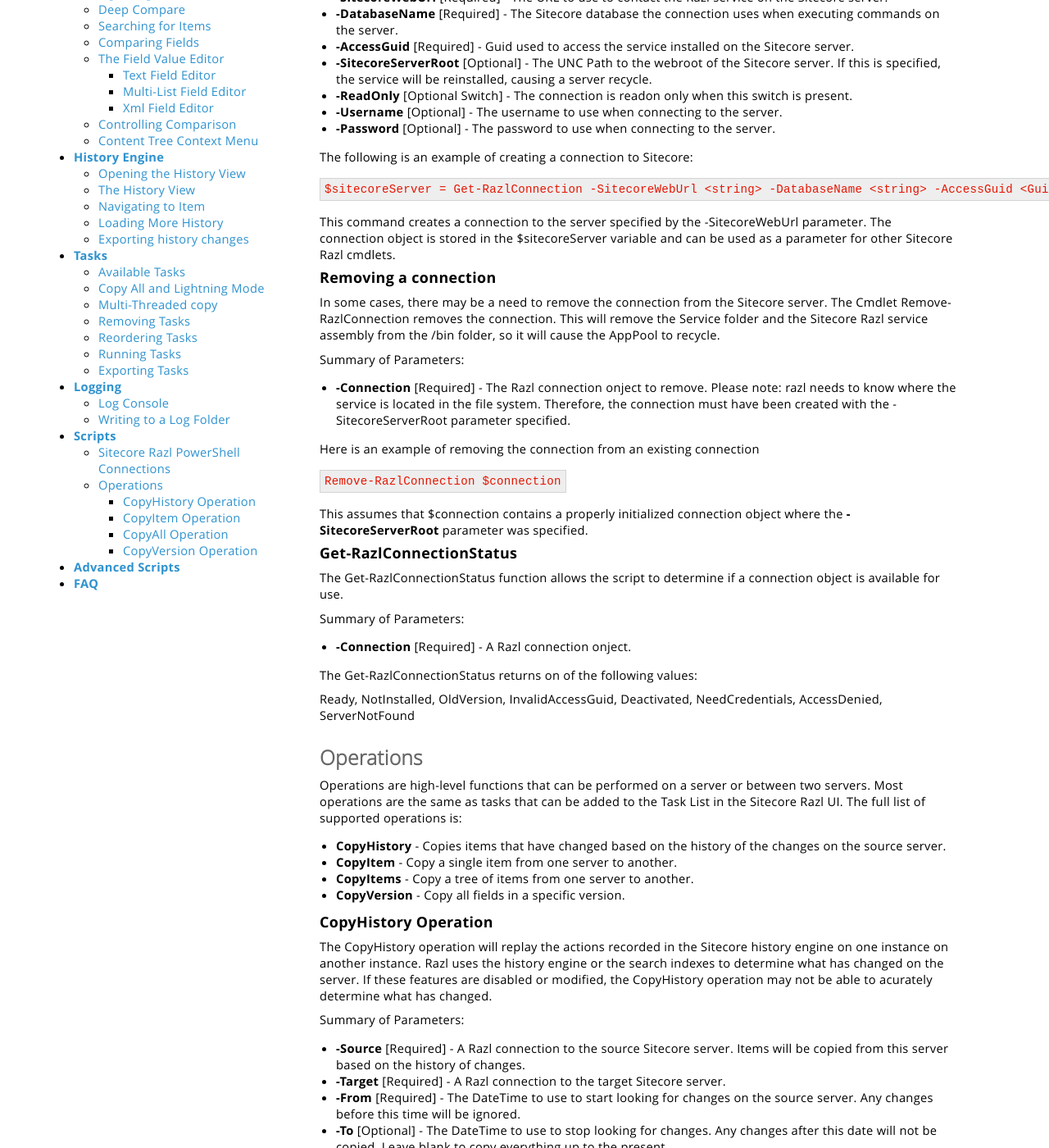
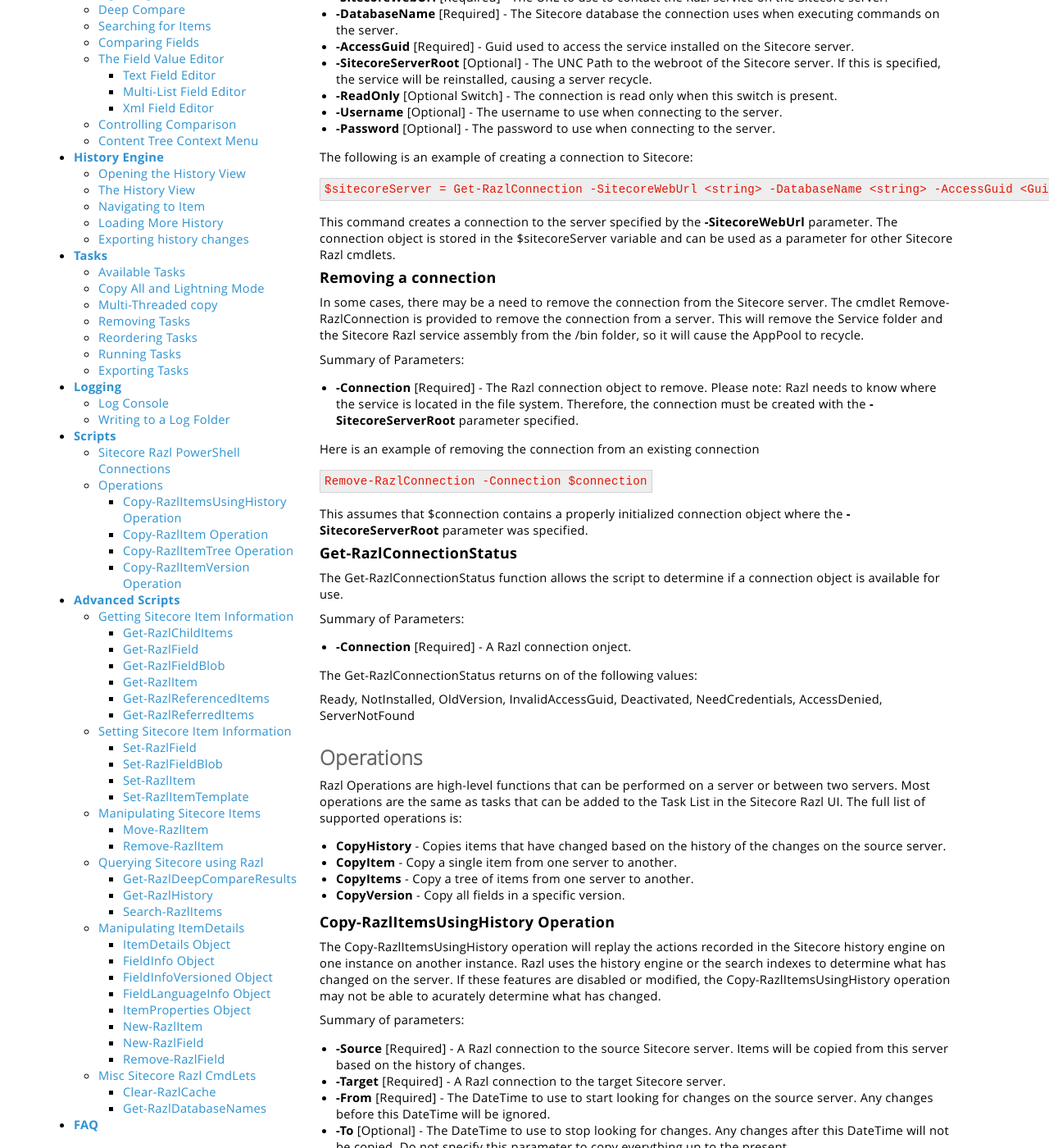
Before and after one commit to HedgehogDevelopment/HedgehogDevelopment.github.io, a Jekyll site: the page built from razl/script.markdown, in a window 1280 px wide and 1400 px high, scrolled down 491 px. Shown: the whole window at 82% size. Built offline with Jekyll 4.4.1, drawn with Linux system fonts in a browser that asks for light colours; some of the changed text lies outside the part shown.

Commit message:
Update TOC and minor changes

```diff
--- a/_includes/razlchapters.html
+++ b/_includes/razlchapters.html
@@ -87,10 +87,10 @@
             <li>
                 <a href="/razl/script.html#operations">Operations</a>
                 <ul>
-                    <li><a href="/razl/script.html#copyhistory-operation">CopyHistory Operation</a></li>
-                    <li><a href="/razl/script.html#copyitem-operation">CopyItem Operation</a></li>
-                    <li><a href="/razl/script.html#copyall-operation">CopyAll Operation</a></li>
-                    <li><a href="/razl/script.html#copyversion-operation">CopyVersion Operation</a></li>
+                    <li><a href="/razl/script.html#copy-razlitemsusinghistory-operation">Copy-RazlItemsUsingHistory Operation</a></li>
+                    <li><a href="/razl/script.html#copy-razlitem-operation">Copy-RazlItem Operation</a></li>
+                    <li><a href="/razl/script.html#copy-razlitemtree-operation">Copy-RazlItemTree Operation</a></li>
+                    <li><a href="/razl/script.html#copy-razlitemversion-operation">Copy-RazlItemVersion Operation</a></li>
                 </ul>
             </li>
         </ul>
@@ -98,6 +98,61 @@
     <li>
         <a href="/razl/advancedscript.html"><strong>Advanced Scripts</strong></a>
         <ul>
+            <li>
+                <a href="/razl/advancedscript.html#getting-sitecore-item-information">Getting Sitecore Item Information</a>
+                <ul>
+                    <li><a href="/razl/advancedscript.html#get-razlchilditems">Get-RazlChildItems</a></li>
+                    <li><a href="/razl/advancedscript.html#get-razlfield">Get-RazlField</a></li>
+                    <li><a href="/razl/advancedscript.html#get-razlfieldblob">Get-RazlFieldBlob</a></li>
+                    <li><a href="/razl/advancedscript.html#get-razlitem">Get-RazlItem</a></li>
+                    <li><a href="/razl/advancedscript.html#get-razlreferenceditems">Get-RazlReferencedItems</a></li>
+                    <li><a href="/razl/advancedscript.html#get-razlreferreditems">Get-RazlReferredItems</a></li>
+                </ul>
+            </li>
+            <li>
+                <a href="/razl/advancedscript.html#setting-sitecore-item-information">Setting Sitecore Item Information</a>
+                <ul>
+                    <li><a href="/razl/advancedscript.html#set-razlfield">Set-RazlField</a></li>
+                    <li><a href="/razl/advancedscript.html#set-razlfieldblob">Set-RazlFieldBlob</a></li>
+                    <li><a href="/razl/advancedscript.html#set-razlitem">Set-RazlItem</a></li>
+                    <li><a href="/razl/advancedscript.html#set-razlitemtemplate">Set-RazlItemTemplate</a></li>
+                </ul>
+            </li>
+            <li>
+                <a href="/razl/advancedscript.html#manipulating-sitecore-items">Manipulating Sitecore Items</a>
+                <ul>
+                    <li><a href="/razl/advancedscript.html#move-razlitem">Move-RazlItem</a></li>
+                    <li><a href="/razl/advancedscript.html#remove-razlitem">Remove-RazlItem</a></li>
+                </ul>
+            </li>
+            <li>
+                <a href="/razl/advancedscript.html#querying-sitecore-using-razl">Querying Sitecore using Razl</a>
+                <ul>
+                    <li><a href="/razl/advancedscript.html#get-razldeepcompareresults">Get-RazlDeepCompareResults</a></li>
+                    <li><a href="/razl/advancedscript.html#get-razlhistory">Get-RazlHistory</a></li>
+                    <li><a href="/razl/advancedscript.html#search-razlitems">Search-RazlItems</a></li>
+                </ul>
+            </li>
+            <li>
+                <a href="/razl/advancedscript.html#manipulating-itemdetails">Manipulating ItemDetails</a>
+                <ul>
+                    <li><a href="/razl/advancedscript.html#itemdetails-object">ItemDetails Object</a></li>
+                    <li><a href="/razl/advancedscript.html#fieldinfo-object">FieldInfo Object</a></li>
+                    <li><a href="/razl/advancedscript.html#fieldinfoversioned-object">FieldInfoVersioned Object</a></li>
+                    <li><a href="/razl/advancedscript.html#fieldlanguageinfo-object">FieldLanguageInfo Object</a></li>
+                    <li><a href="/razl/advancedscript.html#itemproperties-object">ItemProperties Object</a></li>
+                    <li><a href="/razl/advancedscript.html#new-razlitem">New-RazlItem</a></li>
+                    <li><a href="/razl/advancedscript.html#new-razlfield">New-RazlField</a></li>
+                    <li><a href="/razl/advancedscript.html#remove-razlfield">Remove-RazlField</a></li>
+                </ul>
+            </li>
+            <li>
+                <a href="/razl/advancedscript.html#misc-sitecore-razl-cmdlets">Misc Sitecore Razl CmdLets</a>
+                <ul>
+                    <li><a href="/razl/advancedscript.html#Clear-RazlCache">Clear-RazlCache</a></li>
+                    <li><a href="/razl/advancedscript.html#get-razldatabasenames">Get-RazlDatabaseNames</a></li>
+                </ul>
+            </li>
         </ul>
     </li>
     <li>
--- a/razl/script.markdown
+++ b/razl/script.markdown
@@ -17,7 +17,7 @@ Summary of Parameters:
 - **-DatabaseName** [Required] - The Sitecore database the connection uses when executing commands on the server.
 - **-AccessGuid** [Required] - Guid used to access the service installed on the Sitecore server.
 - **-SitecoreServerRoot** [Optional] - The UNC Path to the webroot of the Sitecore server. If this is specified, the service will be reinstalled, causing a server recycle.
-- **-ReadOnly** [Optional Switch] - The connection is readon only when this switch is present.
+- **-ReadOnly** [Optional Switch] - The connection is read only when this switch is present.
 - **-Username** [Optional] - The username to use when connecting to the server.
 - **-Password** [Optional] - The password to use when connecting to the server.
 
@@ -25,18 +25,18 @@ The following is an example of creating a connection to Sitecore:
 
     $sitecoreServer = Get-RazlConnection -SitecoreWebUrl <string> -DatabaseName <string> -AccessGuid <Guid>
 
-This command creates a connection to the server specified by the -SitecoreWebUrl parameter. The connection object is stored in the $sitecoreServer variable and can be used as a parameter for other Sitecore Razl cmdlets.
+This command creates a connection to the server specified by the **-SitecoreWebUrl** parameter. The connection object is stored in the $sitecoreServer variable and can be used as a parameter for other Sitecore Razl cmdlets.
 
 #### Removing a connection
 
-In some cases, there may be a need to remove the connection from the Sitecore server. The Cmdlet Remove-RazlConnection removes the connection. This will remove the Service folder and the Sitecore Razl service assembly from the /bin folder, so it will cause the AppPool to recycle.
+In some cases, there may be a need to remove the connection from the Sitecore server. The cmdlet Remove-RazlConnection is provided to remove the connection from a server. This will remove the Service folder and the Sitecore Razl service assembly from the /bin folder, so it will cause the AppPool to recycle.
 
 Summary of Parameters:
-- **-Connection** [Required] - The Razl connection onject to remove. Please note: razl needs to know where the service is located in the file system. Therefore, the connection must have been created with the -SitecoreServerRoot parameter specified.
+- **-Connection** [Required] - The Razl connection object to remove. Please note: Razl needs to know where the service is located in the file system. Therefore, the connection must be created with the **-SitecoreServerRoot** parameter specified.
 
 Here is an example of removing the connection from an existing connection
 
-	Remove-RazlConnection $connection
+	Remove-RazlConnection -Connection $connection
 
 This assumes that $connection contains a properly initialized connection object where the **-SitecoreServerRoot** parameter was specified.
 
@@ -52,22 +52,22 @@ Ready, NotInstalled, OldVersion, InvalidAccessGuid, Deactivated,
     NeedCredentials, AccessDenied, ServerNotFound
 
 ### Operations
-Operations are high-level functions that can be performed on a server or between two servers. Most operations are the same as tasks that can be added to the Task List in the Sitecore Razl UI. The full list of supported operations is:
+Razl Operations are high-level functions that can be performed on a server or between two servers. Most operations are the same as tasks that can be added to the Task List in the Sitecore Razl UI. The full list of supported operations is:
 
 - **CopyHistory** - Copies items that have changed based on the history of the changes on the source server.
 - **CopyItem** - Copy a single item from one server to another.
 - **CopyItems** - Copy a tree of items from one server to another.
 - **CopyVersion** - Copy all fields in a specific version.
 
-#### CopyHistory Operation
+#### Copy-RazlItemsUsingHistory Operation
 
-The CopyHistory operation will replay the actions recorded in the Sitecore history engine on one instance on another instance. Razl uses the history engine or the search indexes to determine what has changed on the server. If these features are disabled or modified, the CopyHistory operation may not be able to acurately determine what has changed.
+The Copy-RazlItemsUsingHistory operation will replay the actions recorded in the Sitecore history engine on one instance on another instance. Razl uses the history engine or the search indexes to determine what has changed on the server. If these features are disabled or modified, the Copy-RazlItemsUsingHistory operation may not be able to acurately determine what has changed.
 
-Summary of Parameters:
+Summary of parameters:
 - **-Source** [Required] - A Razl connection to the source Sitecore server. Items will be copied from this server based on the history of changes.
 - **-Target** [Required] - A Razl connection to the target Sitecore server.
-- **-From** [Required] - The DateTime to use to start looking for changes on the source server. Any changes before this time will be ignored.
-- **-To** [Optional] - The DateTime to use to stop looking for changes. Any changes after this date will not be copied. Leave blank to copy everything up to the present.
+- **-From** [Required] - The DateTime to use to start looking for changes on the source server. Any changes before this DateTime will be ignored.
+- **-To** [Optional] - The DateTime to use to stop looking for changes. Any changes after this DateTime will not be copied. Do not specify this parameter to copy everything up to the present.
 - **-IncludePaths** [Optional] - An array of paths to copy items from. Only items under these paths will be copied. If left blank, all item changes will be copied.
 - **-ExcludePaths** [Optional] - An array of paths to NOT copy items from. If left blank, all item changes will be copied.
 - **-LightningMode** [Optional Switch] - If specified, perform a fast compare instead of a field-by-field compare of items to copy.
@@ -75,7 +75,7 @@ Summary of Parameters:
 - **-ContinueOnError** [Optional Switch] - Continue processing history if there are any errors.
 - **-Description** [Optional] - The description shown in progress status messages.
 
-The following is an example of using the CopyHistory Cmdlet to move items from the source to target that have changed in the last 5 days:
+The following is an example of using the Copy-RazlItemsUsingHistory cmdlet to move items from the source to target that have changed in the last 5 days:
 
 	$ErrorActionPreference = "Stop"
 	$InformationPreference = "Continue"
@@ -86,9 +86,9 @@ The following is an example of using the CopyHistory Cmdlet to move items from t
     $last5Days = (Get-Date).AddDays(-5)
 	Copy-RazlItemsUsingHistory -source $source -target $target -from $last5Days -Description "Copy History" -verbose
 
-#### CopyItem Operation
+#### Copy-RazlItem Operation
 
-The CopyItem operation will copy an item from the source Sitecore instance to the target Sitecore instance.
+The Copy-RazlItem operation will copy an item from the source Sitecore instance to the target Sitecore instance.
 
 Summary of Parameters:
 - **-Source** [Required] - A Razl connection to the source Sitecore server. Items will be copied from this server based on the history of changes.
@@ -96,7 +96,7 @@ Summary of Parameters:
 - **-ItemID** [Required] - A single ItemID or an array of ItemID's to copy. This parameter can also use the PowerShell pipeline to get the array of ID's.
 - **-Description** [Optional] - The description shown in progress status messages.
 
-The following is an example of using the CopyItem Cmdlet to copy the Home item from the source to target:
+The following is an example of using the Copy-RazlItem cmdlet to copy the Home item from the source to target:
 
 	$ErrorActionPreference = "Stop"
 	$InformationPreference = "Continue"
@@ -122,20 +122,20 @@ This Example uses a PowerShell pipeline to copy all items under the home item:
 		select -ExpandProperty Id | `
 		Copy-RazlItem -source $source -target $target -verbose
 
-#### CopyAll Operation
+#### Copy-RazlItemTree Operation
 
-The CopyAll operation will copy an item and all child items from the source to the target.
+The Copy-RazlItemTree operation will copy an item and all child items from the source to the target.
 
 Summary of Parameters:
 - **-Source** [Required] - A Razl connection to the source Sitecore server. Items will be copied from this server based on the history of changes.
 - **-Target** [Required] - A Razl connection to the target Sitecore server.
 - **-ItemID** [Required] - A single ItemID or an array of ItemID's to copy. This parameter can also use the PowerShell pipeline to get the array of ID's.
-- **-Overwrite** [Optional Switch] -  If present, the entire tree will be overwritten. This means that any items in the target tree that are missing in the source will be removed from the target.
+- **-Overwrite** [Optional Switch] -  If present, the entire tree will be overwritten. Any items in the target tree that are missing in the source will be removed from the target.
 - **-LightningMode** [Optional Switch] - If present, lighting mode compare will be used. This is much faster than comparing every item field by field.
 - **-ContinueOnError** [Optional Switch] - If present, Razl will continue to copy items even if an error occurs.
 - **-Description** [Optional] - The description shown in progress status messages.
 
-The following is an example of using the CopyAll Cmdlet to copy the Home item and all its children from the source to target:
+The following is an example of using the Copy-RazlItemTree cmdlet to copy the Home item and all its children from the source to target:
 
 	$ErrorActionPreference = "Stop"
 	$InformationPreference = "Continue"
@@ -145,16 +145,16 @@ The following is an example of using the CopyAll Cmdlet to copy the Home item an
 
 	Copy-RazlItemTree -source $source -target $target -ItemId "{110D559F-DEA5-42EA-9C1C-8A5DF7E70EF9}" -verbose -Overwrite -LightningMode -ContinueOnError
 
-#### CopyVersion Operation
+#### Copy-RazlItemVersion Operation
 
-The CopyVersion operation will copy all fields in a specific version from an item on one server to another.
+The Copy-RazlItemVersion operation will copy all fields in a specific version from an item on one server to another.
 
 Summary of Parameters:
 - **-Source** [Required] - A Razl connection to the source Sitecore server. Items will be copied from this server based on the history of changes.
 - **-Target** [Required] - A Razl connection to the target Sitecore server.
 - **-ItemID** [Required] - A single ItemID or an array of ItemID's to copy. This parameter can also use the PowerShell pipeline to get the array of ID's.
 - **-LanguageId** [Optional] - The LanguageId to copy. If this isn't specified, CopyVersion assumes you are copying the Shared fields.
-- **-VersionNum** [Optional] - The Version to copy if copying a verison. If this isn't specified, CopyVersion assumes you are copying the Unversioned or Shared fields based on the presense of the -LanguageId parameter.
+- **-VersionNum** [Optional] - The Version to copy if copying a verison. If this isn't specified, CopyVersion assumes you are copying the Unversioned or Shared fields based on the presense of the -Language Id parameter.
 - **-TargetVersionNum** [Optional] - The Version number on the item on the target server. If this isn't specified, the source version number is used.
 - **-TargetLanguageId** [Optional] - The Language on the item on the target server. If this isn't specified, the source language id is used.
 - **-RemoveVersion** [Optional Switch] - If specified, the version is removed from the target.
```
Also changed, not shown: razl/advancedscript.markdown (+33 -33 lines).
